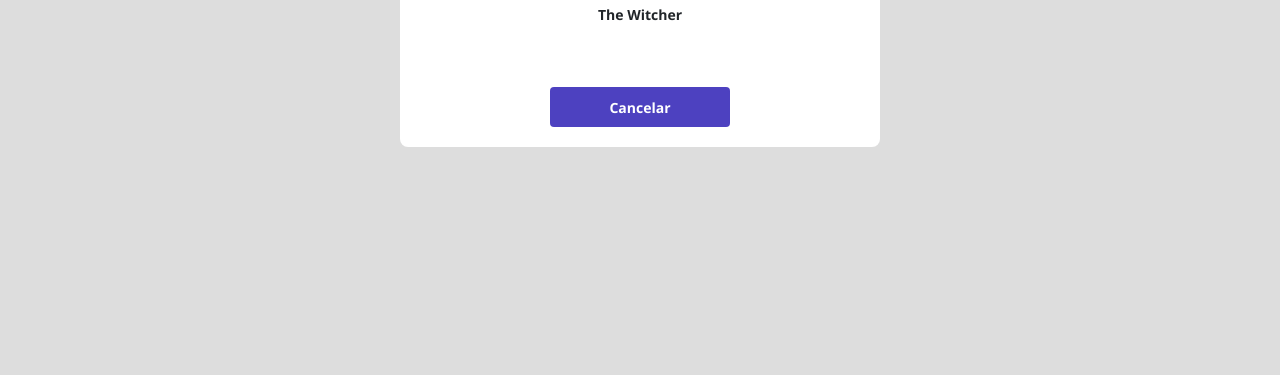
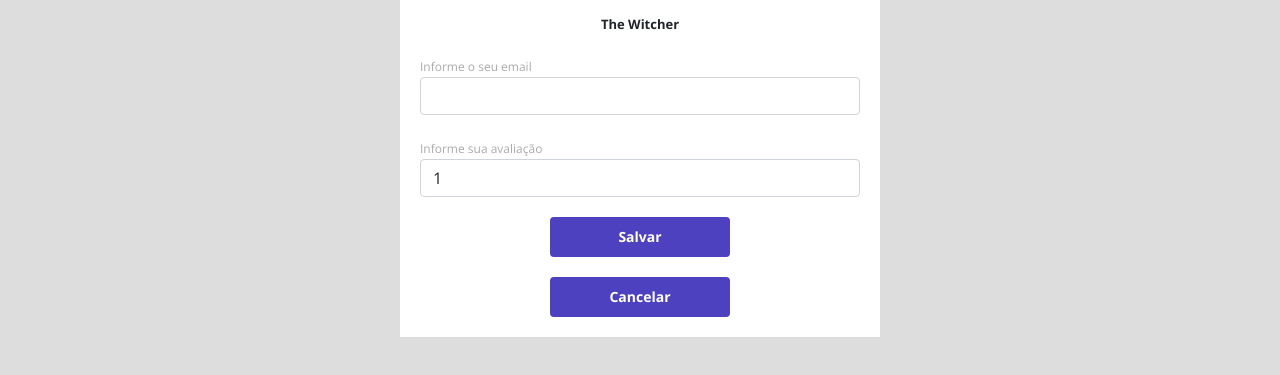
Before and after one commit to danicostanunes/dsmovie, a plain HTML site: page form.html in a window 1280 px wide. Shown: the part 463-838 px from the top of the page. Before the commit the page ends 800 px from the top, so only its background shows below. Drawn offline with nearby package versions, Linux system fonts and the light colour scheme.

Commit message:
Formulário PARTE 2

```diff
--- a/css/styles.css
+++ b/css/styles.css
@@ -6,6 +6,7 @@
     --color-primary: #4D41C0;
     --white: #fff;
     --text-gray: #4a4a4a;
+    --text-light-gray: #aaa;
 }
 
 * {
@@ -108,9 +109,47 @@
     align-items: center;
     justify-content: center;
     border-radius: 4px;
+    border: 0;
     }
 
     .dsmovie-form-container {
         padding: 40px 0;
         max-width: 480px;
     }
+
+    .dsmovie-form-description {
+        background-color: var(--white);
+        padding: 20px;
+        display: flex;
+        flex-direction: column;
+        align-items: center;
+        border-radius: 0 0 8px 8 px;
+    }
+
+    .dsmovie-form {
+        width: 100%;
+
+    }
+
+    .dsmovie-form-description h3{
+        font-size: 13px;
+        font-weight: 700;
+        margin-bottom: 20px;
+    }
+
+    .dsmovie-form-group {
+        margin-bottom: 20px;
+    }
+
+    .dsmovie-form-group label{
+        font-size: 12px;
+        color: var(--text-light-gray);
+    }
+
+    .dsmovie-form-btn-container {
+        height: 100px;
+        display: flex;
+        flex-direction: column;
+        align-items: center;
+        justify-content: space-between;
+    }
--- a/form.html
+++ b/form.html
@@ -30,9 +30,31 @@
                 <div>
                     <div class="dsmovie-card">
                         <img src="https://www.themoviedb.org/t/p/w533_and_h300_bestv2/jBJWaqoSCiARWtfV0GlqHrcdidd.jpg" alt="The Witcher"/>
-                        <div class="dsmovie-card-description">
+
+                        <div class="dsmovie-form-description">
                             <h3>The Witcher</h3>
-                            <a class = "dsmovie-btn" href="index.html">Cancelar</a>
+                            <form class="dsmovie-form">
+                                <div class="form-group dsmovie-form-group">
+                                    <label for="email">Informe o seu email</label>
+                                    <input class="form-control" type="email" id="email">
+                                </div>
+                                <div class="form-group dsmovie-form-group">
+                                    <label for="score">Informe sua avaliação</label>
+                                    <select class="form-control" name="score" id="score">
+                                        <option value="1">1</option>
+                                        <option value="2">2</option>
+                                        <option value="3">3</option>
+                                        <option value="4">4</option>
+                                        <option value="5">5</option>
+                                    </select>
+                                </div>
+                                <div class="dsmovie-form-btn-container">
+                                    <button class = "dsmovie-btn" type="submit">Salvar</button>
+                                    <a class = "dsmovie-btn" href="index.html">Cancelar</a>
+
+                                </div>
+                            </form>
+
                         </div>
                     </div>
                 </div>
```
